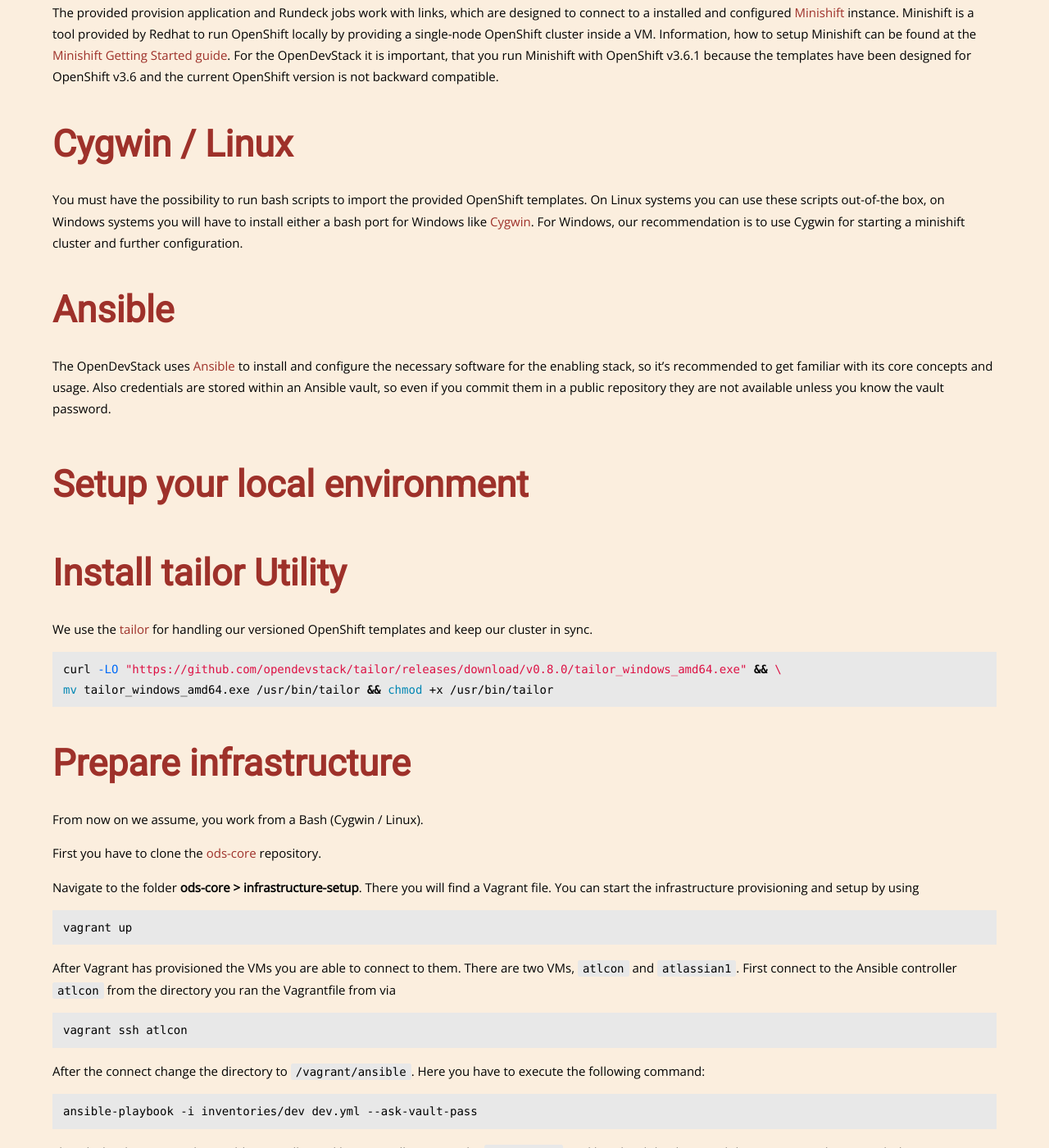
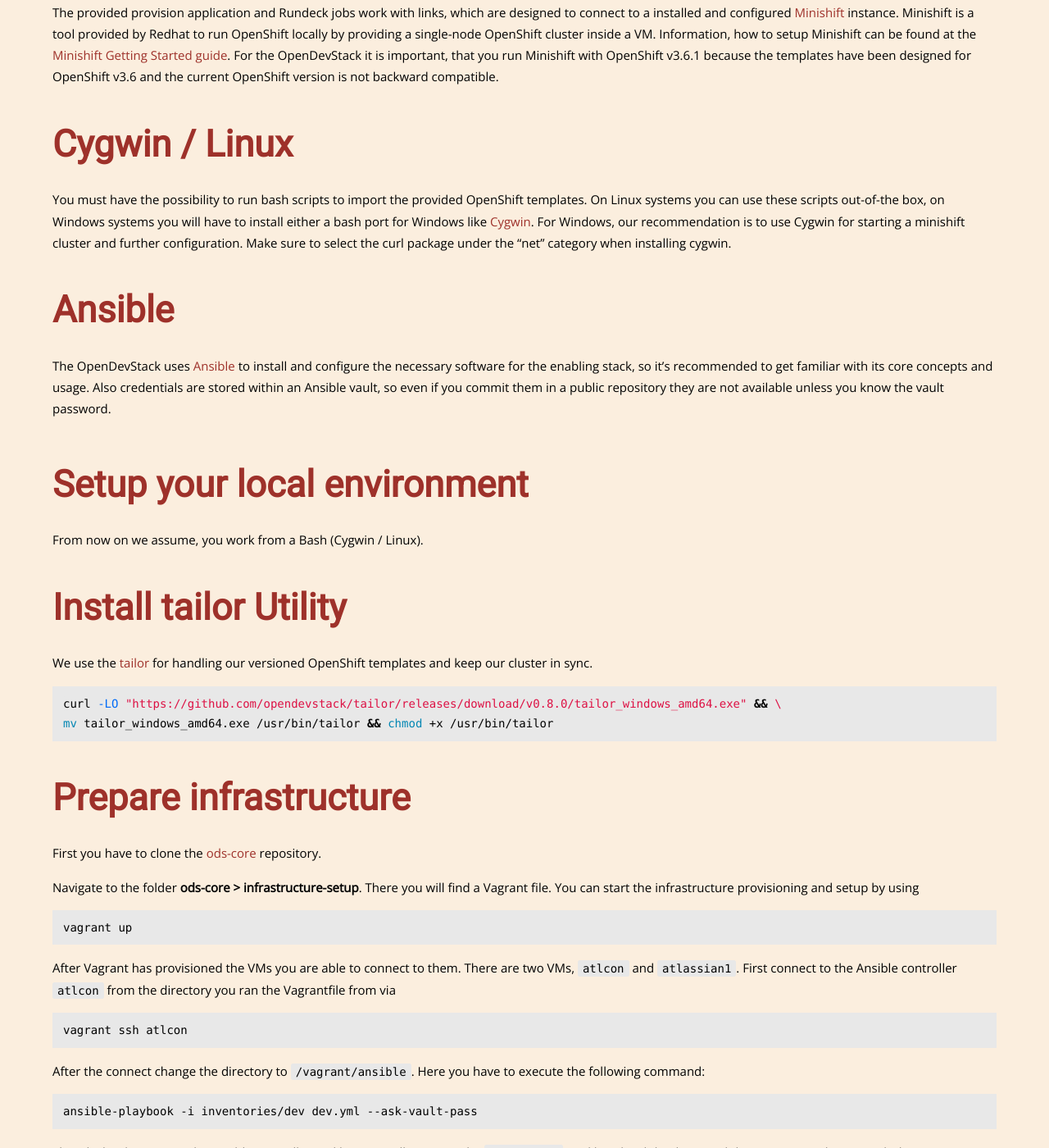
Before and after one commit to opendevstack/opendevstack.github.io, a Jekyll site: the page built from doc/getting-started.md, in a window 1280 px wide and 1400 px high, scrolled down 3146 px. Shown: the whole window at 82% size. Built offline with Jekyll 4.4.1, drawn with Linux system fonts in a browser that asks for light colours; nearby versions of some CDN libraries; our own code applies the rules of GitHub Pages for plain Markdown files; some of the changed text lies outside the part shown.

Commit message:
Added troubleshooting and some minor fixes (#16)
* Added info to install curl package and moved cygwin part up

* fixed typo

* Added troubleshooting

```diff
--- a/doc/getting-started.md
+++ b/doc/getting-started.md
@@ -82,13 +82,15 @@
 ### Cygwin / Linux
 
 You must have the possibility to run bash scripts to import the provided OpenShift templates. On Linux systems you can use these scripts out-of-the box, on Windows systems you will have to install either a bash port for Windows like [Cygwin](https://www.cygwin.com/ "Cygwin").
-For Windows, our recommendation is to use Cygwin for starting a minishift cluster and further configuration.
+For Windows, our recommendation is to use Cygwin for starting a minishift cluster and further configuration. Make sure to select the curl package under the "net" category when installing cygwin.
 
 ### Ansible
 
 The OpenDevStack uses [Ansible](https://www.ansible.com/ "Ansible") to install and configure the necessary software for the enabling stack, so it's recommended to get familiar with its core concepts and usage. Also credentials are stored within an Ansible vault, so even if you commit them in a public repository they are not available unless you know the vault password.
 
 ## Setup your local environment
+
+From now on we assume, you work from a Bash (Cygwin / Linux).
 
 ### Install tailor Utility
 
```
Also changed, not shown: other parts of doc/getting-started.md (+1 -2 lines), doc/troubleshooting.md (added, +24 -0 lines).
